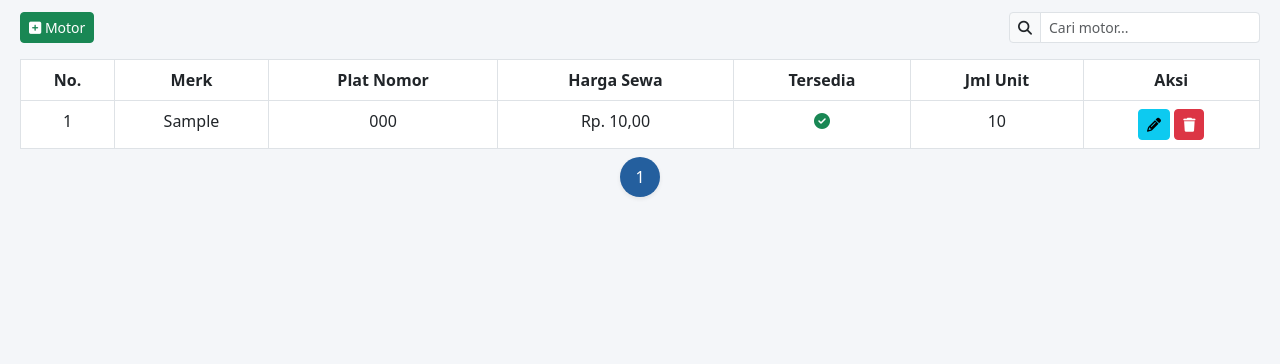
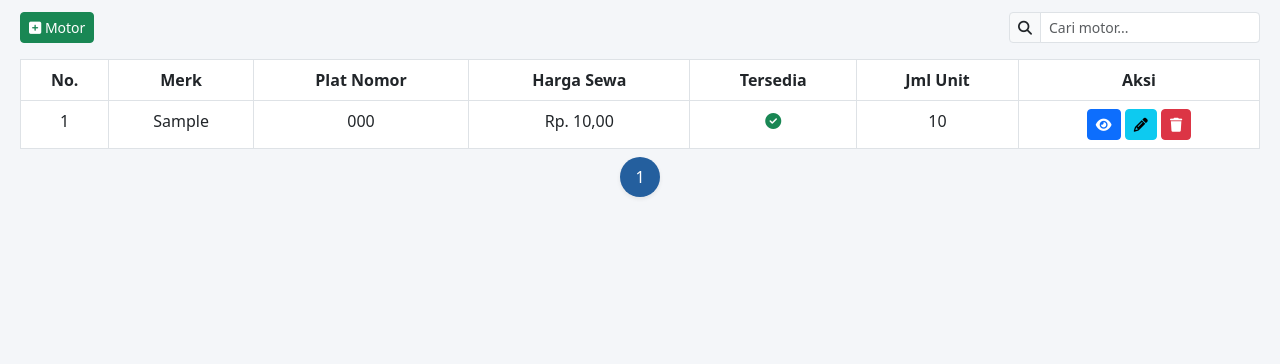
Before and after one commit to AdjiPras/penyewaan_motor_app, a Django app: page /motor/ in a window 1280 px wide. Shown: the part 56-420 px from the top of the page. Run offline with Django 3.2, Linux system fonts and the light colour scheme; a user stored in the database is signed in; tables that the repository leaves empty hold one stand-in row (values such as "Sample post"); some libraries are stand-ins or nearby versions.

Commit message:
update responsive tabel

```diff
--- a/rental/templates/rental/dashboard.html
+++ b/rental/templates/rental/dashboard.html
@@ -36,7 +36,7 @@
 <body class="bg-light">
 
     <div class="container py-3">
-        <h1 class="text-center mb-5 mt-5">Dashboard Penyewaan Motor</h1>
+        <h1 class="text-center mb-5 mt-4">Dashboard Penyewaan Motor</h1>
 
         <div class="row g-4 mb-5">
             <!-- Ketersediaan Motor -->
--- a/rental/templates/rental/motor_list.html
+++ b/rental/templates/rental/motor_list.html
@@ -23,15 +23,16 @@
     </form>
   </div>
 
+  <div class="table-responsive">
     <table class="table table-bordered mb-2">
         <thead style="text-align: center;">
             <tr>
                 <th>No.</th>
                 <th>Merk</th>
-              <th>Plat Nomor</th>
-              <th>Harga Sewa</th>
-              <th>Tersedia</th>
-              <th>Jml Unit</th>
+                <th class="d-none d-md-table-cell">Plat Nomor</th>
+                <th class="d-none d-md-table-cell">Harga Sewa</th>
+                <th class="d-none d-md-table-cell">Tersedia</th>
+                <th class="d-none d-md-table-cell">Jml Unit</th>
                 <th>Aksi</th>
             </tr>
         </thead>
@@ -40,17 +41,20 @@
             <tr>
                 <td>{{ forloop.counter }}</td>
                 <td>{{ motor.merk }}</td>
-              <td>{{ motor.plat_nomor }}</td>
-              <td>Rp. {{ motor.harga_sewa_per_hari|rupiah }}</td>
-              <td>
+                <td class="d-none d-md-table-cell">{{ motor.plat_nomor }}</td>
+                <td class="d-none d-md-table-cell">Rp. {{ motor.harga_sewa_per_hari|rupiah }}</td>
+                <td class="d-none d-md-table-cell">
                     {% if motor.tersedia %}
                         <i class="fa fa-check-circle text-success" aria-hidden="true"></i>
                     {% else %}
                         <i class="fa fa-times-circle text-danger" aria-hidden="true"></i>
                     {% endif %}
                 </td>
-              <td>{{ motor.jumlah_unit }}</td>
+                <td class="d-none d-md-table-cell">{{ motor.jumlah_unit }}</td>
                 <td>
+                    <button type="button" class="btn btn-sm btn-primary btn-toggle-details">
+                      <i class="fa fa-eye"></i>
+                    </button>
                     <a href="#" class="btn btn-sm btn-info">
                       <i class="fa fa-pencil" aria-hidden="true"></i>
                     </a>
@@ -59,15 +63,29 @@
                     </a>
                 </td>
             </tr>
+            <tr class="table-details-row d-none">
+              <td colspan="7" class="text-start bg-light">
+                <b>Plat Nomor:</b> {{ motor.plat_nomor }}<br>
+                <b>Harga Sewa:</b> Rp. {{ motor.harga_sewa_per_hari|rupiah }}<br>
+                <b>Tersedia:</b>
+                {% if motor.tersedia %}
+                  <i class="fa fa-check-circle text-success"></i> Ya
+                {% else %}
+                  <i class="fa fa-times-circle text-danger"></i> Tidak
+                {% endif %}<br>
+                <b>Jumlah Unit:</b> {{ motor.jumlah_unit }}
+              </td>
+            </tr>
             {% endfor %}
         </tbody>
     </table>
+  </div>
 
   <nav aria-label="Page navigation">
     <ul class="pagination justify-content-center">
       {% if page_obj.has_previous %}
         <li class="page-item">
-          <a class="page-link rounded-circle shadow-sm" href="?page={{ page_obj.previous_page_number }}" aria-label="Previous">
+          <a class="page-link rounded-circle shadow-sm" href="?page={{ page_obj.previous_page_number }}{% if query %}&q={{ query }}{% endif %}" aria-label="Previous">
             <i class="fa fa-chevron-left"></i>
           </a>
         </li>
@@ -80,14 +98,14 @@
           </li>
         {% elif num >= page_obj.number|add:'-2' and num <= page_obj.number|add:'2' %}
           <li class="page-item">
-            <a class="page-link rounded-circle shadow-sm" href="?page={{ num }}">{{ num }}</a>
+            <a class="page-link rounded-circle shadow-sm" href="?page={{ num }}{% if query %}&q={{ query }}{% endif %}">{{ num }}</a>
           </li>
         {% endif %}
       {% endfor %}
 
       {% if page_obj.has_next %}
         <li class="page-item">
-          <a class="page-link rounded-circle shadow-sm" href="?page={{ page_obj.next_page_number }}" aria-label="Next">
+          <a class="page-link rounded-circle shadow-sm" href="?page={{ page_obj.next_page_number }}{% if query %}&q={{ query }}{% endif %}" aria-label="Next">
             <i class="fa fa-chevron-right"></i>
           </a>
         </li>
@@ -141,5 +159,12 @@
       }
     });
   });
+
+  $(document).ready(function(){
+    $('.btn-toggle-details').click(function(){
+      var row = $(this).closest('tr').next('.table-details-row');
+      row.toggleClass('d-none');
+    });
+  });
 </script>
 {% endblock %}
```
Also changed, not shown: rental/templates/rental/pelanggan_list.html (+31 -11 lines), rental/templates/rental/transaksi_list.html (+33 -12 lines). Lines whose indentation alone changed are shown as unchanged.
